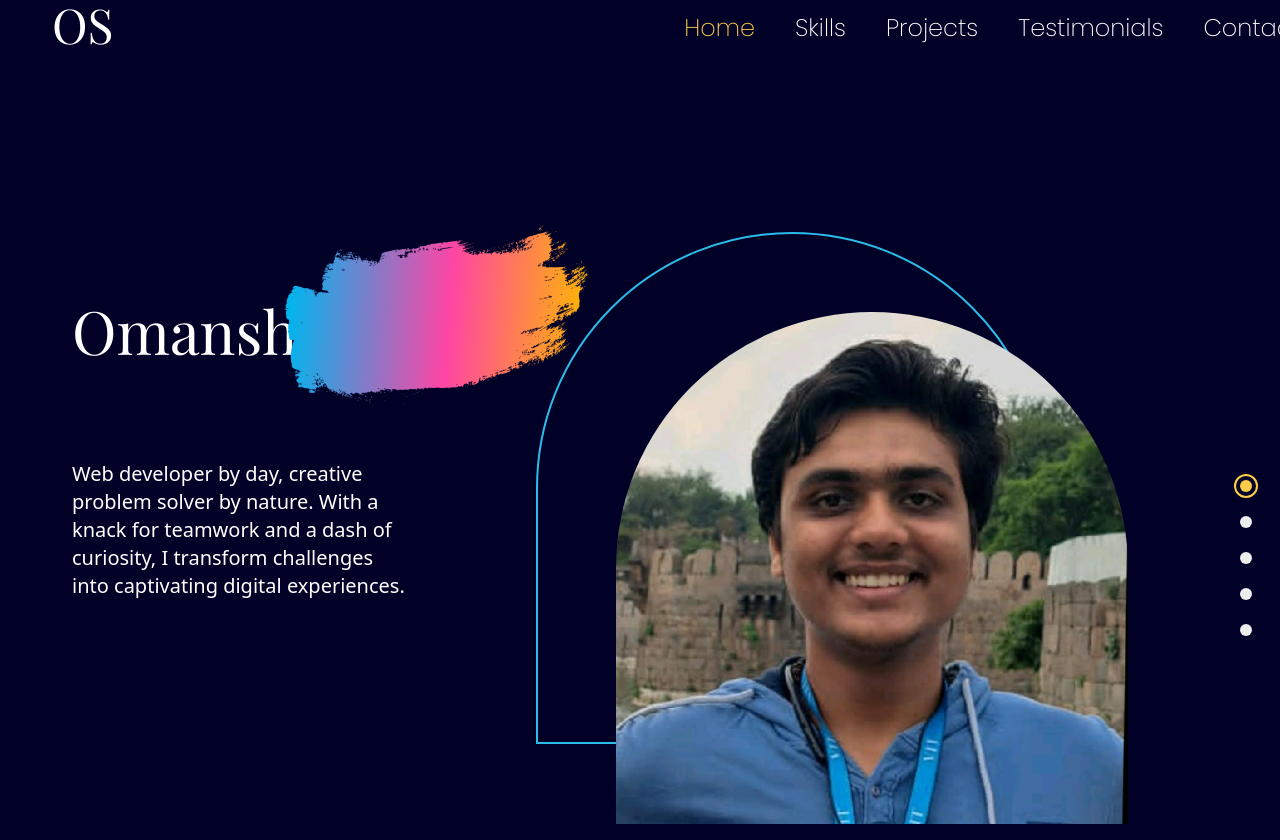
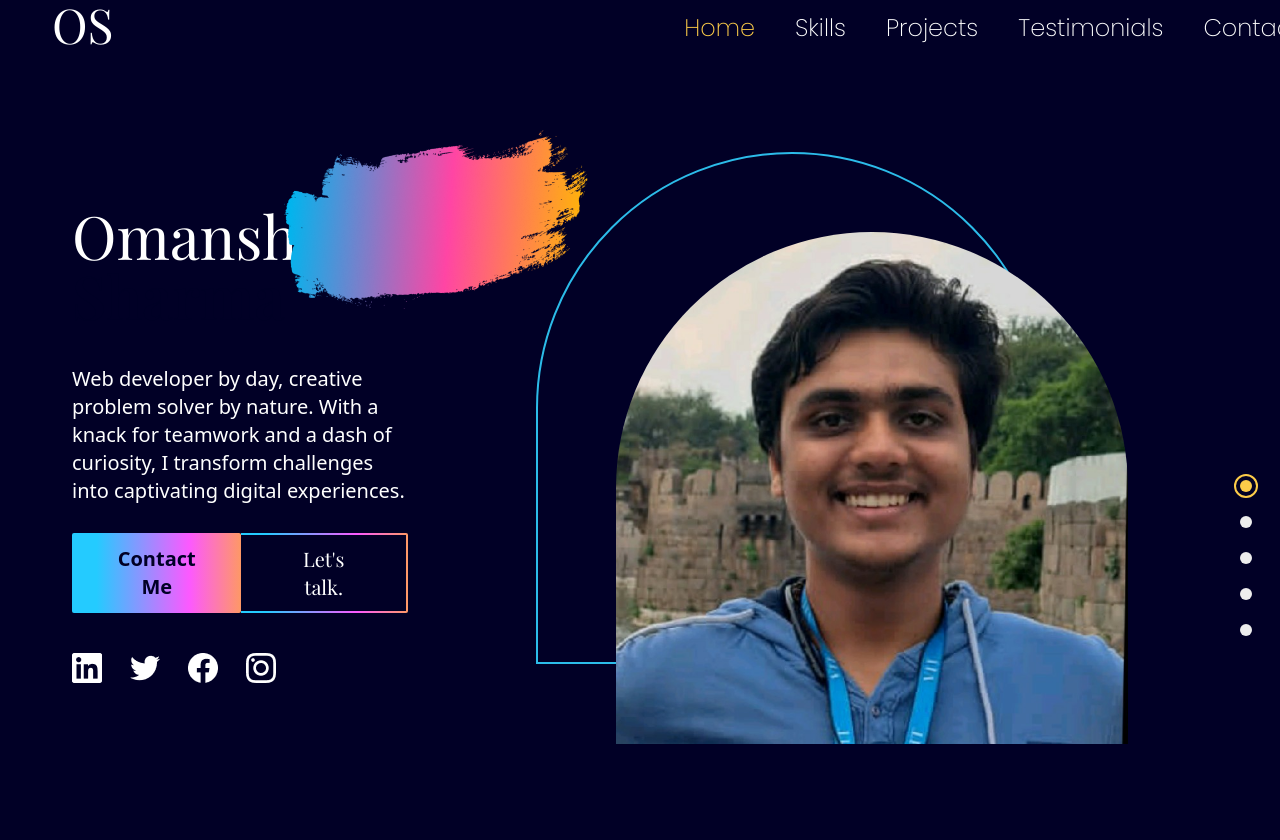
Before and after one commit to arduR-O/portfolioButPretty, a React (Vite) app: page / in a window 1280 px wide. Built offline with nearby package versions, Linux system fonts and the light colour scheme.

Commit message:
chore: leaving checkpoint for responsive design

```diff
--- a/src/App.jsx
+++ b/src/App.jsx
@@ -39,7 +39,7 @@ function App() {
     {/* we pass currentPage and setCurrentPage to both navbar and dotgroup because depending on that they have certain graphics, also both components involve interactions that update the current page */}
     <Navbar currentPage={currentPage} setCurrentPage={setCurrentPage} isTopOfThePage={isTopOfThePage}/>
     {isDesktop && <DotGroup currentPage={currentPage} setCurrentPage={setCurrentPage}/>}
-    <LandingPage/>
+    <LandingPage setCurrentPage={setCurrentPage}/>
     </>
   )
 }
--- /dev/null
+++ b/src/components/SocialMediaIcons.jsx
@@ -0,0 +1,40 @@
+const SocialMediaIcons = () => {
+    return (
+      <div className="flex justify-center md:justify-start my-10 gap-7">
+        <a
+          className="hover:opacity-50 transition duration-500"
+          href="https://www.linkedin.com"
+          target="_blank"
+          rel="noreferrer"
+        >
+          <img alt="linkedin-link" src="../assets/linkedin.png" />
+        </a>
+        <a
+          className="hover:opacity-50 transition duration-500"
+          href="https://www.twitter.com"
+          target="_blank"
+          rel="noreferrer"
+        >
+          <img alt="twitter-link" src="../assets/twitter.png" />
+        </a>
+        <a
+          className="hover:opacity-50 transition duration-500"
+          href="https://www.facebook.com"
+          target="_blank"
+          rel="noreferrer"
+        >
+          <img alt="facebook-link" src="../assets/facebook.png" />
+        </a>
+        <a
+          className="hover:opacity-50 transition duration-500"
+          href="https://www.instagram.com"
+          target="_blank"
+          rel="noreferrer"
+        >
+          <img alt="instagram-link" src="../assets/instagram.png" />
+        </a>
+      </div>
+    );
+  };
+
+  export default SocialMediaIcons;
--- a/src/scenes/LandingPage.jsx
+++ b/src/scenes/LandingPage.jsx
@@ -1,5 +1,7 @@
-import useMediaQuery from "../hooks/useMediaQuery"
-const LandingPage = () => {
+import AnchorLink from "react-anchor-link-smooth-scroll";
+import useMediaQuery from "../hooks/useMediaQuery";
+import SocialMediaIcons from "../components/SocialMediaIcons";
+const LandingPage = ({ setCurrentPage }) => {
   const isAboveLarge = useMediaQuery("(min-width: 1060px)");
   return (
     //ok so the thing is, above large screens I want the image and text to be side by side but below that I want the image to stack on the top of text, in screen < xs, I want the brush graphic behind name to not even be there
@@ -7,33 +9,72 @@ const LandingPage = () => {
     //in screens less than large I don't want the border thing outside image
 
     //when screen is md I want section to be a flex box, else I want the normal stacking behaviour
-        <section id="home" className="md:flex md:justify-between md:items-center gap-16 md:h-full py-10 ml-10">
+    <section
+      id="home"
+      className="md:flex md:justify-between md:items-center gap-16 md:h-full py-10 ml-10"
+    >
       {/* this div is going to contain the image, also if screens are large I render the border thingy */}
       {/* we need two divs, one for the general flex box purpose and the other to just wrap around image and provide that border thingy design, which won't be there when screen is not large, also this div has mid:order-2 class what this does is that by defualt the image is top element but in large screens it goes to the right side */}
       <div className="h-full basis-3/5 mt-16 md:mt-56 flex justify-center md:order-2 mx-16">
-                {
-                    isAboveLarge?
-                    (
-                        <div className="relative z-0 ml-20 before:absolute mt-16 md:mt-32 before:-top-20 before:-left-20 before:rounded-t-[400px]
-                        before:w-full before:max-w-[400px] md:before:max-w-[600px] before:h-[40vw] before:border-2 before:border-blue before:z-[-1] mr-14">
-                            <img src="../assets/profile-image.jpg" alt="profile image" className="hover:filter hover:saturate-200 transition duration-500 z-10 max-w-[400px] md:max-w-[40vw] rounded-t-[400px]" />
+        {isAboveLarge ? (
+          <div
+            className="relative z-0 ml-20 before:absolute mt-16 md:mt-12 before:-top-20 before:-left-20 before:rounded-t-[400px]
+                        before:w-full before:max-w-[400px] md:before:max-w-[600px] before:h-[40vw] before:border-2 before:border-blue before:z-[-1] mr-14"
+          >
+            <img
+              src="../assets/profile-image.jpg"
+              alt="profile image"
+              className="hover:filter hover:saturate-200 transition duration-500 z-10 max-w-[400px] md:max-w-[40vw] rounded-t-[400px]"
+            />
           </div>
-                    ):
-                    (
-                        <img src="../assets/profile-image.jpg" alt="profile image" className=" z-10 max-w-[525px] mb-6 lg:max-w-[600px]  rounded-t-[400px]" />
-                    )
-                }
+        ) : (
+          <img
+            src="../assets/profile-image.jpg"
+            alt="profile image"
+            className=" z-10 max-w-[525px] mb-6 lg:max-w-[600px]  rounded-t-[400px]"
+          />
+        )}
       </div>
       <div className="z-30 basis-2/5 mt-12 md:mt-32">
         {/* the {""} thing is to add space between omansh and sharma, for screens above xs I want that brush effect, for that I am going to use "content-brush that I defined in tailwind config file" */}
-                <p className="relative text-6xl md:text-5xl lg:text-6xl font-playfair z-10 text-center md:text-start">Omansh {""}
-                <span className="xs:relative xs:text-deep-blue xs:font-semibold z-20 xs:before:content-brush
-              before:absolute before:-left-10 before:-top-32 before:md:-top-36 before:lg:-top-32  before:z-[-10] ">Sharma</span></p>
+        <p className="relative text-6xl md:text-5xl lg:text-6xl font-playfair z-10 text-center md:text-start">
+          Omansh {""}
+          <span
+            className="xs:relative xs:text-deep-blue xs:font-semibold z-20 xs:before:content-brush
+              before:absolute before:-left-10 before:-top-32 before:md:-top-36 before:lg:-top-32  before:z-[-10] "
+          >
+            Sharma
+          </span>
+        </p>
         {/* font-normal font-opensans mt-20 text-xl */}
-                <p className="mt-10 mb-7 text-xl text-center md:text-start">Web developer by day, creative problem solver by nature. With a knack for teamwork and a dash of curiosity, I transform challenges into captivating digital experiences.</p>
+        <p className="mt-10 mb-7 text-xl text-center md:text-start">
+          Web developer by day, creative problem solver by nature. With a knack
+          for teamwork and a dash of curiosity, I transform challenges into
+          captivating digital experiences.
+        </p>
+        <div className="flex mt-5 justify-center md:justify-start">
+        <AnchorLink
+            className="bg-gradient-rainblue text-deep-blue rounded-sm py-3 px-7 font-semibold
+              hover:bg-blue hover:text-white transition duration-500 text-xl"
+            onClick={() => setSelectedPage("contact")}
+            href="#contact"
+          >
+            Contact Me
+          </AnchorLink>
+          <AnchorLink
+            className="rounded-r-sm bg-gradient-rainblue py-0.5 pr-0.5"
+            onClick={() => setSelectedPage("contact")}
+            href="#contact"
+          >
+            <div className="bg-deep-blue hover:text-red transition duration-500 w-full h-full flex items-center justify-center px-10 font-playfair text-xl">
+              Let's talk.
+            </div>
+          </AnchorLink>
+        </div>
+        <SocialMediaIcons />
       </div>
     </section>
   );
-}
+};
 
 export default LandingPage;
--- a/tailwind.config.js
+++ b/tailwind.config.js
@@ -36,11 +36,11 @@ export default {
       },
       screens: {
         xs: "480px",
-        ss: "620px",
-        sm: "768px",
-        md: "1060px",
-        lg: "1250px",
-        xl: "1700px",
+      ss: "620px",
+      sm: "768px",
+      md: "1060px",
+      lg: "1200px",
+      xl: "1700px"
       }
   },
   plugins: [],
```
Lines whose indentation alone changed are shown as unchanged.
